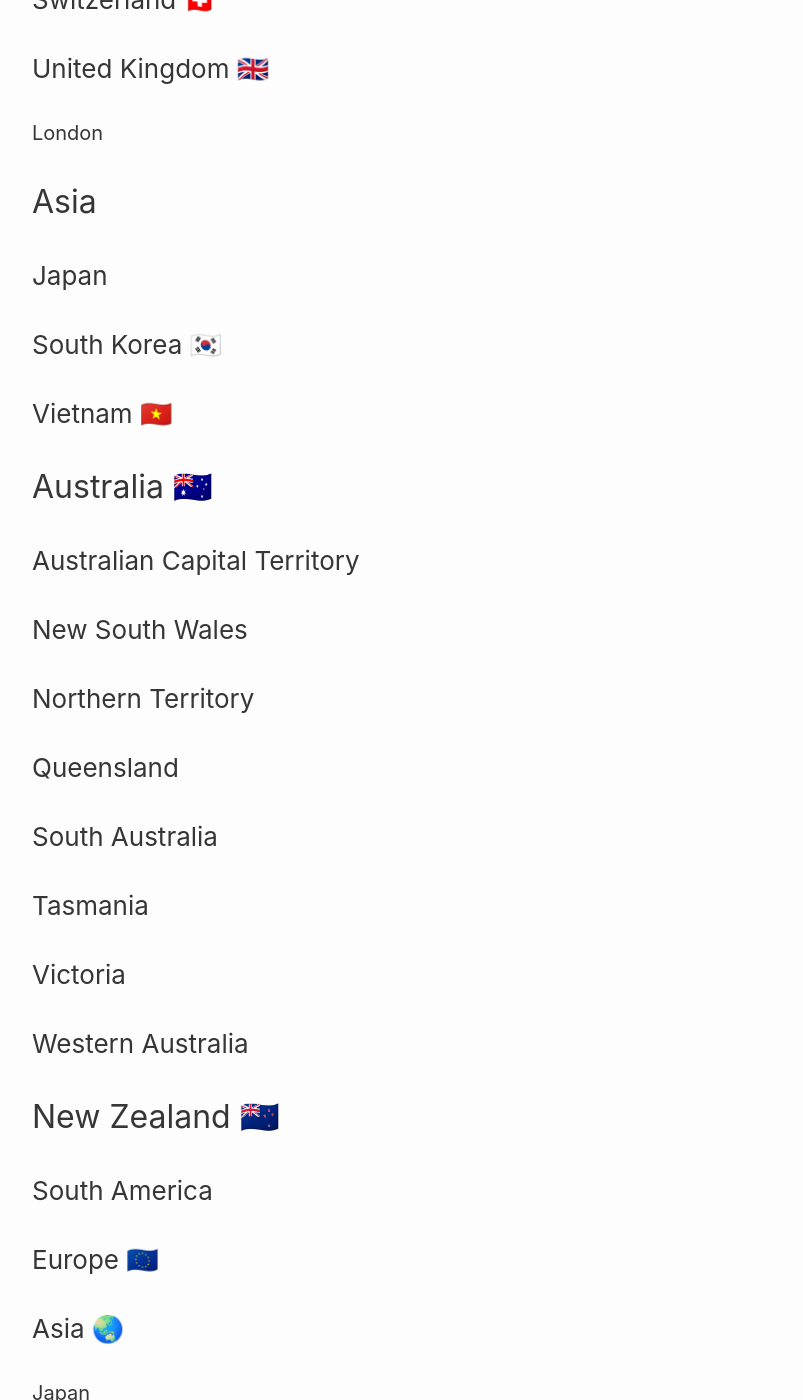
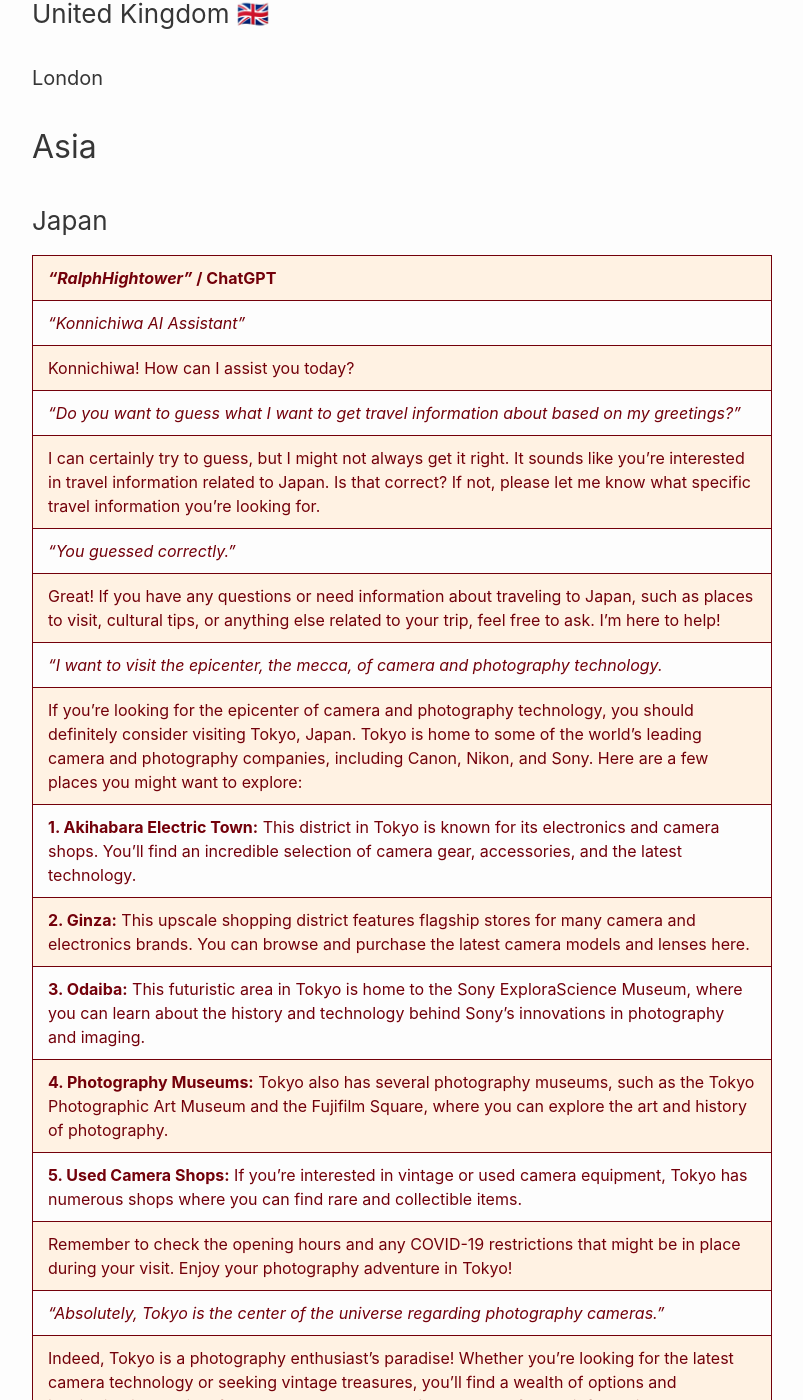
Before and after one commit to RalphHightower/RalphHightower, a Jekyll site: the page built from ChatGPT_TravelAgent.md, in a window 1280 px wide and 1400 px high, scrolled down 17333 px. Shown: the whole window, without its empty margins (238-1041 px from the left). Built offline with Jekyll 4.4.1, drawn with Linux system fonts in a browser that asks for light colours; our own code applies the rules of GitHub Pages for plain Markdown files; some of the changed text lies outside the part shown.

Commit message:
[docs](doc): moved stuff around

```diff
--- a/ChatGPT_TravelAgent.md
+++ b/ChatGPT_TravelAgent.md
@@ -3,9 +3,6 @@
 # Continents
 ## North America 🌎
 ### United States of America 🇺🇸
-# Continents
-## North America
-### United States of America
 #### Alabama
 ##### Birmingham
 ##### Huntsville
@@ -245,7 +245,6 @@
 #### West Virginia
 #### Wisconsin
 #### Wyoming
-
 
 ## South America
 ### Ecuador 🇩🇪
@@ -270,28 +269,6 @@
 
 ## Asia
 ### Japan
-### South Korea 🇰🇷
-### Vietnam 🇻🇳
-
-## Australia 🇦🇺
-### Australian Capital Territory
-### New South Wales
-### Northern Territory
-### Queensland
-### South Australia
-### Tasmania
-### Victoria
-### Western Australia
-## New Zealand 🇳🇿
-
-
-### South America
-
-### Europe 🇪🇺
-
-### Asia 🌏
-
-#### Japan
 
 | *"RalphHightower"* / [ChatGPT](https://chat.openai.com/) |
 |---|
```
Also changed, not shown: other parts of ChatGPT_TravelAgent.md (+19 -0 lines).
